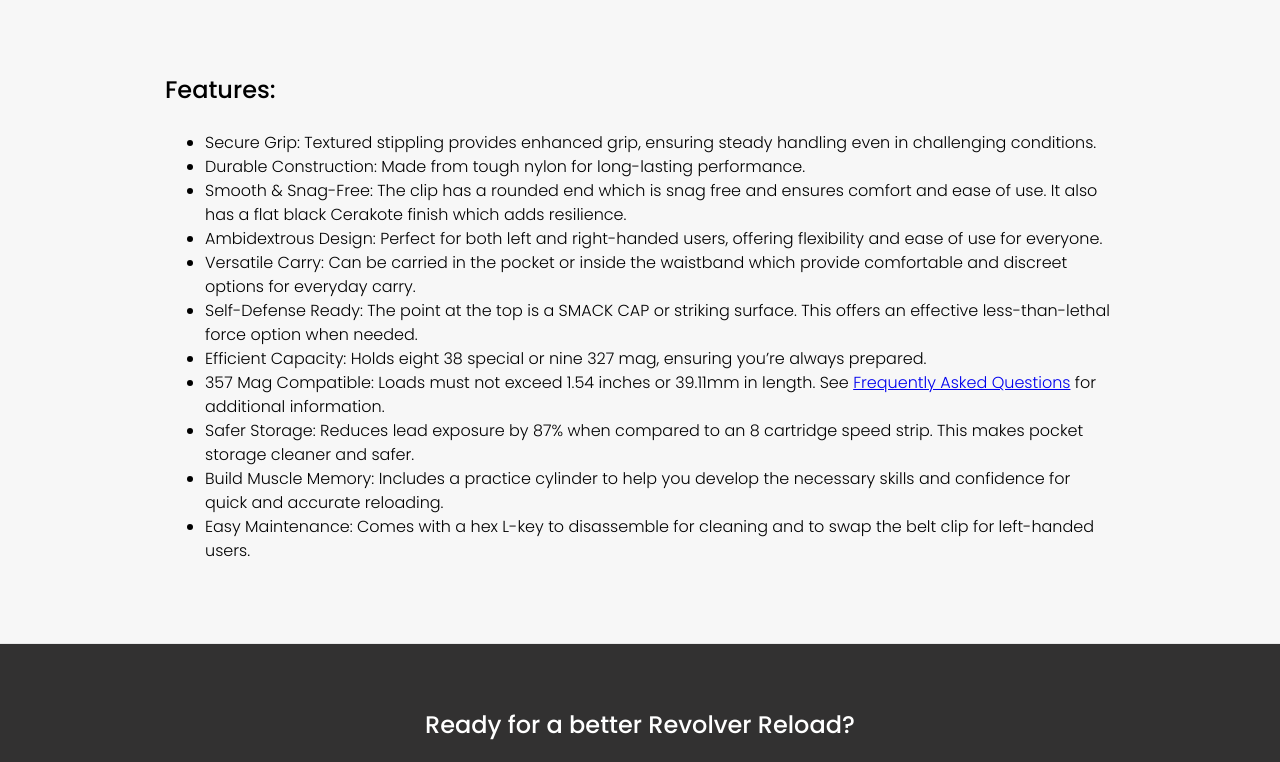
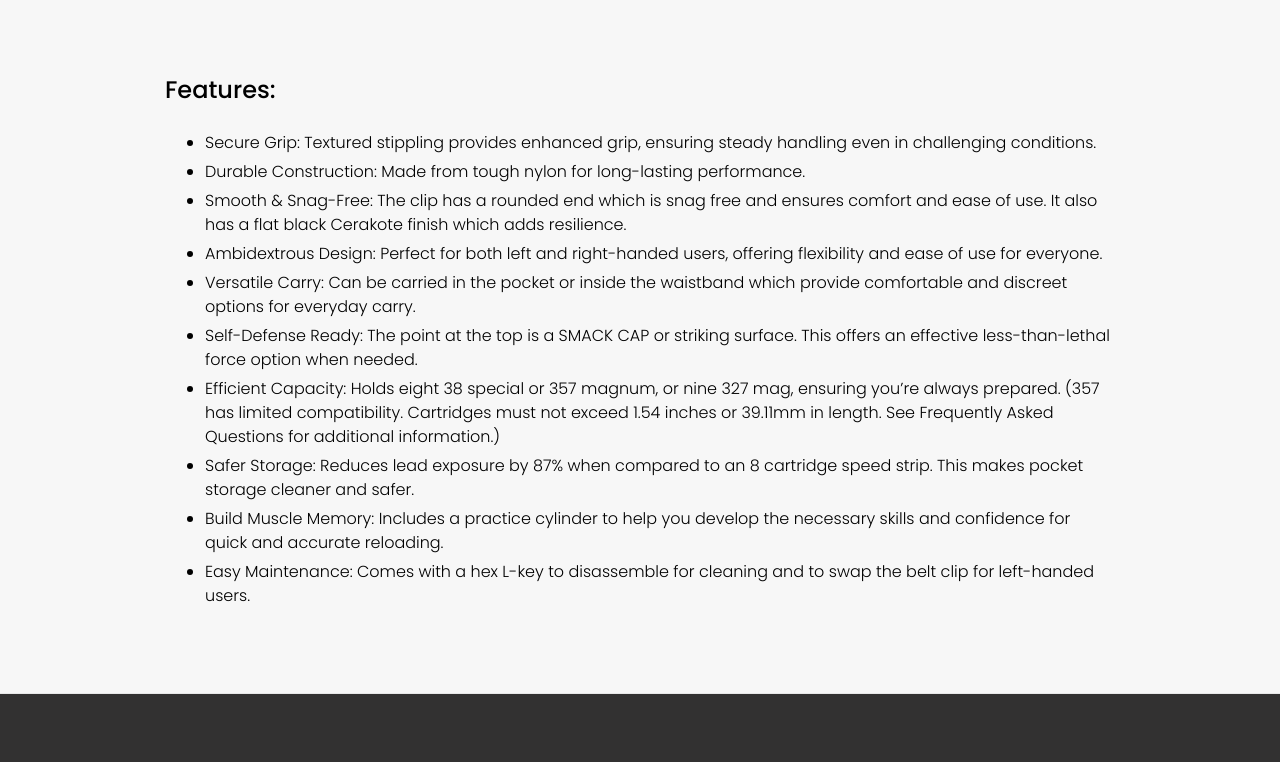
Before and after one commit to revomag/Revomag-Site, a React (Vite) app: page /products in a window 1280 px wide. Shown: the part 740-1502 px from the top of the page. Built offline with nearby package versions, Linux system fonts and the light colour scheme.

Commit message:
Updates 357 product info. Adds padding between bullets

```diff
--- a/src/pages/products/products.scss
+++ b/src/pages/products/products.scss
@@ -17,5 +17,9 @@
 
   ul {
     padding-top: 0;
+
+    li {
+      padding-bottom: 5px;
+    }
   }
 }
--- a/src/pages/products/products.tsx
+++ b/src/pages/products/products.tsx
@@ -49,10 +49,7 @@ export default function Products(): ReactElement {
                             Self-Defense Ready: The point at the top is a SMACK CAP or striking surface. This offers an effective less-than-lethal force option when needed.
                         </li>
                         <li>
-                            Efficient Capacity: Holds eight 38 special or nine 327 mag, ensuring you’re always prepared.
-                        </li>
-                        <li>
-                            357 Mag Compatible: Loads must not exceed 1.54 inches or 39.11mm in length. See <a href={'/resources'}>Frequently Asked Questions</a> for additional information.
+                            Efficient Capacity: Holds eight 38 special or 357 magnum, or nine 327 mag, ensuring you’re always prepared. (357 has limited compatibility. Cartridges must not exceed 1.54 inches or 39.11mm in length. See Frequently Asked Questions for additional information.)
                         </li>
                         <li>
                             Safer Storage: Reduces lead exposure by 87% when compared to an 8 cartridge speed strip. This makes pocket storage cleaner and safer.
```
